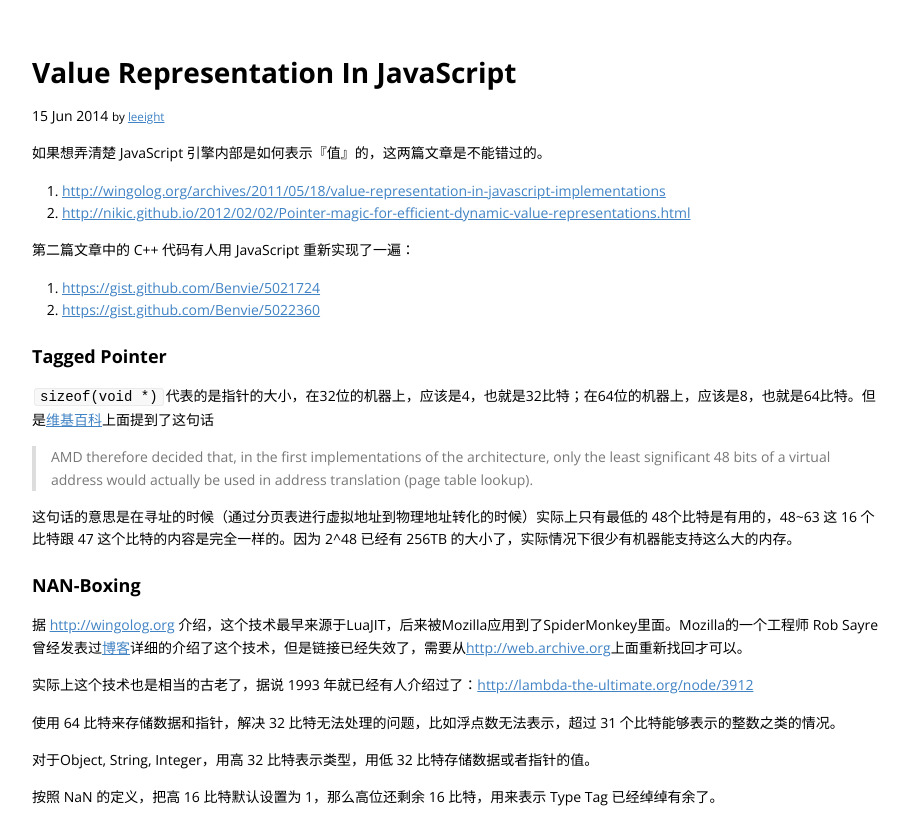
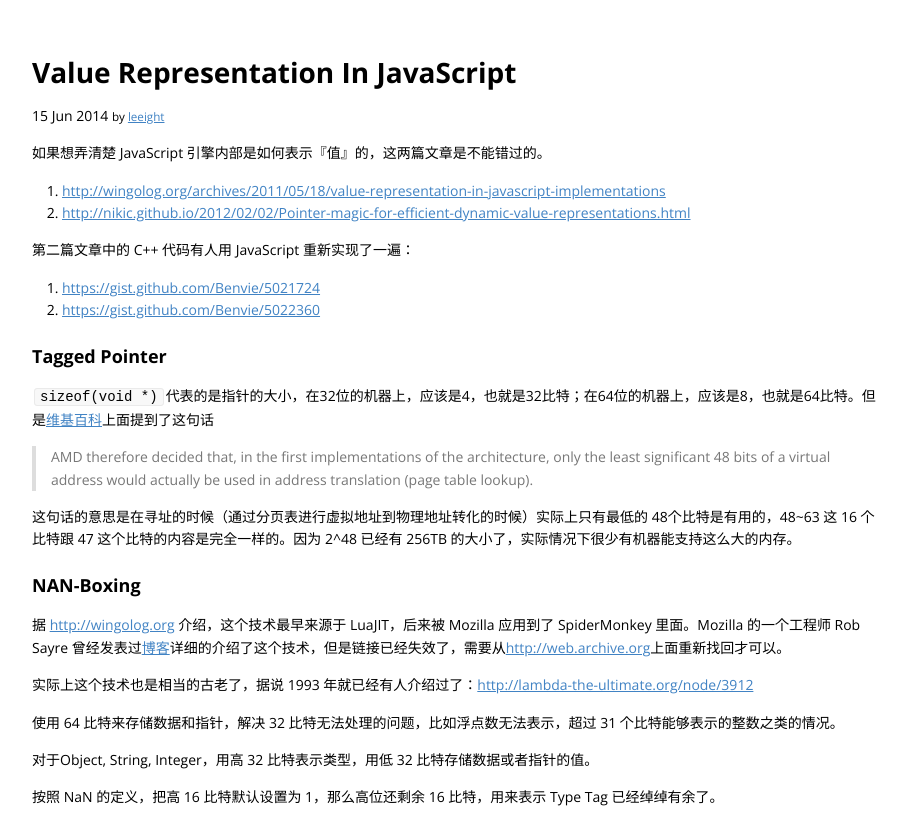
Before and after one commit to leeight/leeight.github.com, a Jekyll site: the page built from _posts/2014-06-15-object-representation-in-javascript.md, in a window 1280 px wide. Shown: the top 826 px of the page, without its empty margins (181-1090 px from the left). Built offline with Jekyll 4.4.1, drawn with Linux system fonts in a browser that asks for light colours; Markdown is read by kramdown in place of the engine named in the settings.

```diff
--- a/_posts/2014-06-15-object-representation-in-javascript.md
+++ b/_posts/2014-06-15-object-representation-in-javascript.md
@@ -27,7 +27,7 @@ author: leeight
 
 ### NAN-Boxing
 
-据 <http://wingolog.org> 介绍，这个技术最早来源于LuaJIT，后来被Mozilla应用到了SpiderMonkey里面。Mozilla的一个工程师 Rob Sayre 曾经发表过[博客](http://blog.mozilla.com/rob-sayre/2010/08/02/mozillas-new-javascript-value-representation/)详细的介绍了这个技术，但是链接已经失效了，需要从<http://web.archive.org>上面重新找回才可以。
+据 <http://wingolog.org> 介绍，这个技术最早来源于 LuaJIT，后来被 Mozilla 应用到了 SpiderMonkey 里面。Mozilla 的一个工程师 Rob Sayre 曾经发表过[博客](http://blog.mozilla.com/rob-sayre/2010/08/02/mozillas-new-javascript-value-representation/)详细的介绍了这个技术，但是链接已经失效了，需要从<http://web.archive.org>上面重新找回才可以。
 
 实际上这个技术也是相当的古老了，据说 1993 年就已经有人介绍过了：<http://lambda-the-ultimate.org/node/3912>
 
```
